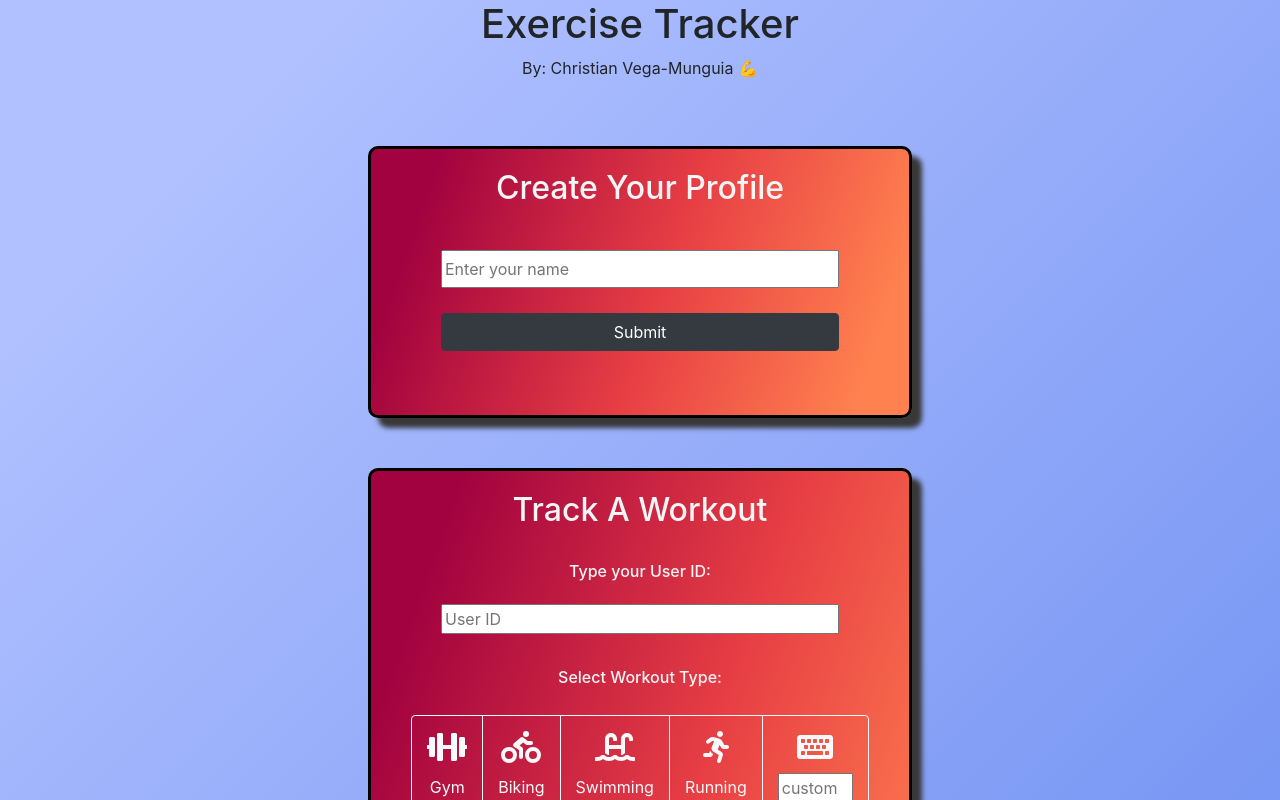
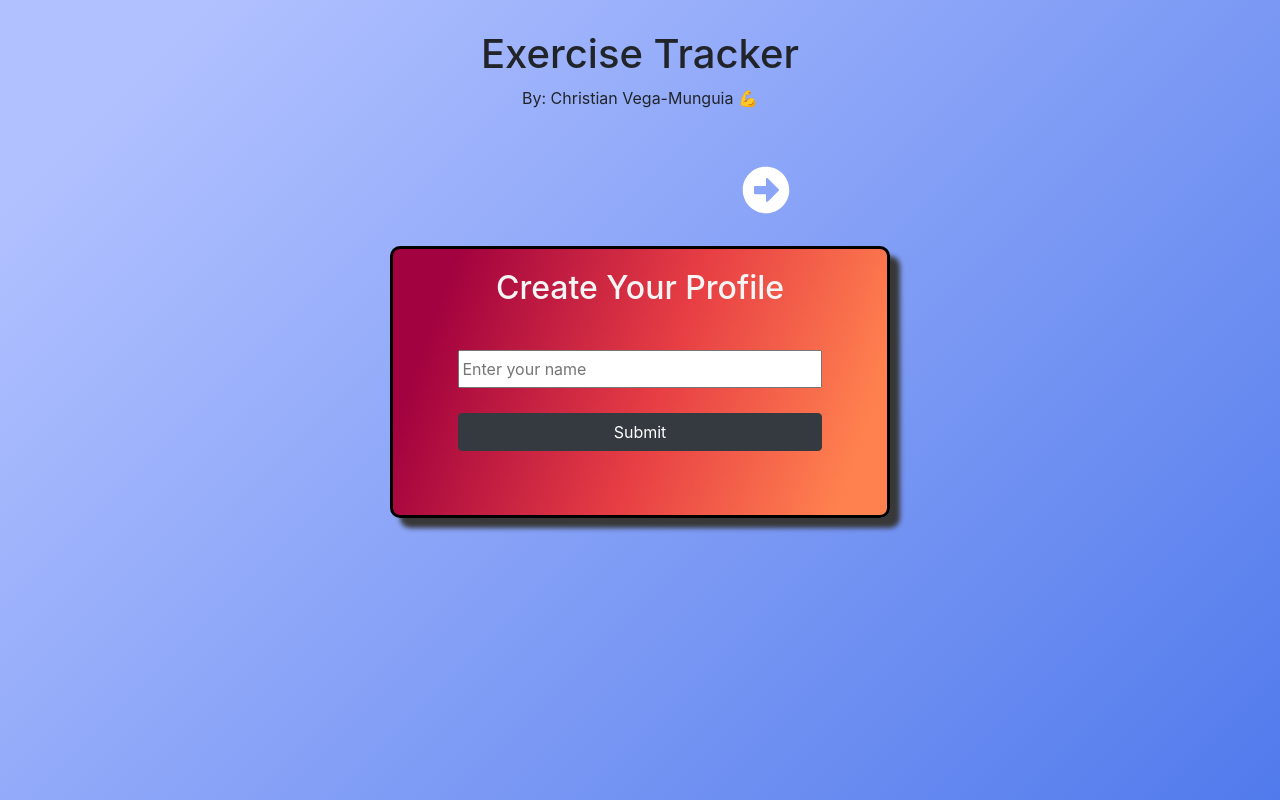
Before and after one commit to cvega21/fitness-tracking, a React (Create React App) app in the folder frontend/: page / in a window 1280 px wide. Shown: the top 800 px of the page. Built offline with nearby package versions, Linux system fonts and the light colour scheme.

Commit message:
addded navigation arrows

```diff
--- a/frontend/src/App.css
+++ b/frontend/src/App.css
@@ -13,23 +13,48 @@
   text-align: center;
   display: flex;
   flex-direction: column;
+  margin: 30px 0px 0px 0px;
 }
 
 .componentContainer > div {
-  margin: 50px 0px 50px 0px;
+  margin: 20px 0px 50px 0px;
+}
+
+.navigationArrowsContainer {
+  display: flex;
+  justify-content: space-around;
+  position: relative;
+  height: 60px;
+  color: white;
+  margin: 40px 0px 0px 0px;
+}
+
+.navigationArrowsContainer > .previousButton {
+  position: absolute;
+  left: 100px;
+}
+
+.navigationArrowsContainer > .nextButton {
+  position: absolute;
+  right: 100px;
+}
+
+.navigationArrowsContainer > .nextButton:hover, .navigationArrowsContainer > .previousButton:hover {
+  cursor: pointer;
 }
 
 .createUserContainer, .createExerciseContainer, .getExerciseLogContainer {
   display: flex;
   flex-direction: column;
   align-items: center;
-  width: 100%;
+  width: 500px;
   border: solid 3px black;
   color: whitesmoke;
   border-radius: 10px;
   box-shadow: 10px 10px 5px rgb(56, 56, 56);
   padding: 20px;
   background-image: linear-gradient( 109.6deg,  rgba(162,2,63,1) 11.2%, rgba(231,62,68,1) 53.6%, rgba(255,129,79,1) 91.1% );
+  transition: left 0.3s ease-out
 }
 
 .userInputContainer {
--- a/frontend/src/App.js
+++ b/frontend/src/App.js
@@ -1,16 +1,31 @@
-import logo from './logo.svg';
 import './App.css';
 import 'bootstrap/dist/css/bootstrap.min.css';
 import CreateUser from './components/createUser';
 import CreateExercise from './components/createExercise';
 import GetExerciseLog from './components/getExerciseLog';
 import React, { useState } from 'react';
-
+import { FontAwesomeIcon } from '@fortawesome/react-fontawesome';
+import { faArrowAltCircleLeft, faArrowAltCircleRight } from '@fortawesome/free-solid-svg-icons';
 
 function App() {
-  const [activeWindow, setActiveWindow] = useState(0);
+  const [activeWindowCounter, setActiveWindowCounter] = useState(0);
+  let windowArray = [<CreateUser/>, <CreateExercise/>, <GetExerciseLog/>]
 
-  // things to fix: add component navigation keys
+  const handleNavigation = e => {
+    let navigateAction;
+
+    if (e.target.className === 'nextButton' || e.target.parentNode.className === 'nextButton' || e.target.parentNode.parentNode.className === 'nextButton') {
+      navigateAction = 'next';
+    } else if (e.target.className === 'previousButton' || e.target.parentNode.className === 'previousButton' || e.target.parentNode.parentNode.className === 'previousButton') {
+      navigateAction = 'previous';
+    }
+
+    if ((activeWindowCounter === 0 && navigateAction === 'previous') || (activeWindowCounter >= 2 && navigateAction === 'next')) {
+      // do nothing
+    } else {
+      navigateAction === 'previous' ? setActiveWindowCounter(activeWindowCounter - 1) : setActiveWindowCounter(activeWindowCounter + 1)
+    }
+  }
 
   return (
     <div className="AppContainer">
@@ -19,10 +34,26 @@ function App() {
           <h1>Exercise Tracker</h1>
           <p>By: Christian Vega-Munguia 💪</p>
         </div>
+        <div className="navigationArrowsContainer">
+          {activeWindowCounter > 0 &&
+          <div onClick={handleNavigation} className="previousButton">
+            <FontAwesomeIcon
+              icon={faArrowAltCircleLeft}
+              size="3x"
+              />
+          </div>
+          }
+          {activeWindowCounter < 2 &&
+          <div onClick={handleNavigation} className="nextButton">
+            <FontAwesomeIcon
+              icon={faArrowAltCircleRight}
+              size="3x"
+            />
+          </div>
+          }
+        </div>
         <div className="componentContainer">
-          <CreateUser/>
-          <CreateExercise/>
-          <GetExerciseLog/>
+          {windowArray[activeWindowCounter]}
         </div>
       </div>
     </div>
```
